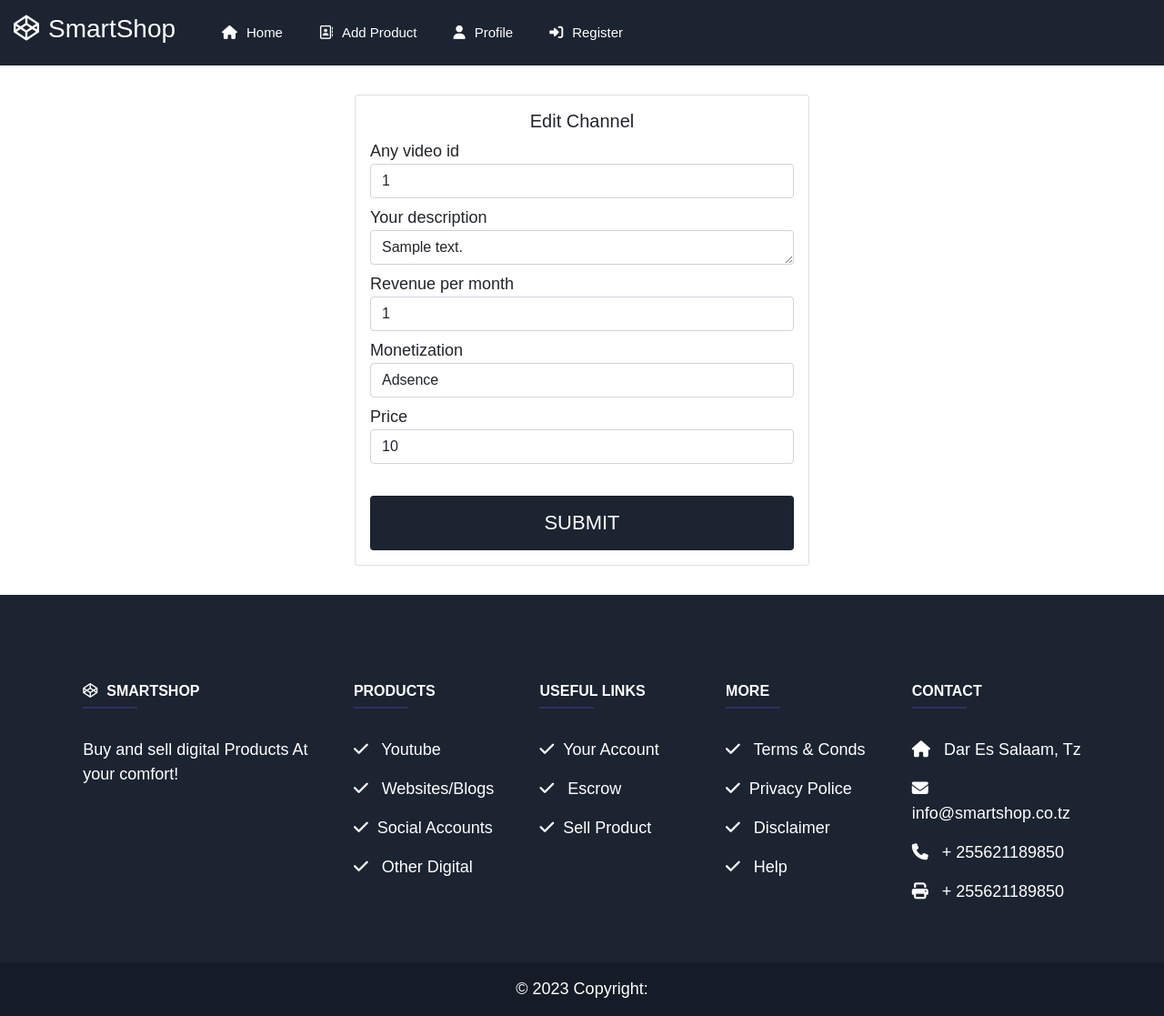
After one commit to hermesgido/digital-marketplace, a Django app: page /edit_youtube_product/1/ in a window 1280 px wide. The commit adds this page. Shown: the whole page at 91% size. Run offline with Django 4.2, Linux system fonts and the light colour scheme; a user stored in the database is signed in; tables that the repository leaves empty hold one stand-in row (values such as "Sample post"); parts of the project's set-up code (start-up, migrations or seed data) failed here and were passed over; some web fonts are replaced.

Commit message:
adede profile details

```diff
--- a/digital/settings.py
+++ b/digital/settings.py
@@ -24,6 +24,8 @@ INSTALLED_APPS = [
     'django.contrib.sessions',
     'django.contrib.messages',
     'django.contrib.staticfiles',
+
+    'django.contrib.humanize',
 
     'youtube',
 ]
@@ -77,7 +79,7 @@ else:
         }
     }
 
-
+LOGIN_URL = '/login/'
 AUTH_PASSWORD_VALIDATORS = [
     {
         'NAME': 'django.contrib.auth.password_validation.UserAttributeSimilarityValidator',
--- /dev/null
+++ b/templates/edit_youtube_product.html
@@ -0,0 +1,56 @@
+{% extends 'snippets/base.html' %}
+{% load static %}
+
+{% block content %}
+<style>
+    @media (min-width: 768px) {
+      /* Styles for screens larger than or equal to 768px width (non-mobile) */
+      .cx {
+        width: 500px;
+      }
+    }
+
+    @media (max-width: 768px) {
+        /* Styles for screens larger than or equal to 768px width (non-mobile) */
+        .cx {
+          width: 400px;
+        }
+      }
+
+      .btn-success2{
+        height: 60px;
+        width: 500px;
+        color: #fff;
+        font-size: 22px;
+        background-color: #1c2331;
+      }
+
+  </style>
+
+
+
+<div class="d-flex justify-content-center align-items-center pg-3 p-3 m-3 hover-shadow">
+    <div class="row no-gutters">
+        <div class="card p-3 cx"">
+            {% include 'snippets/messages.html' %}
+
+            <h5 class="text-center">Edit Channel</h5>
+            <form action="" method="post">
+              {% csrf_token %}
+                {% for field in form %}
+                <div class="form-group mb-2">
+                    <label for="">{{field.label}}</label>
+                    {{field}}
+                </div>
+                {% endfor %}
+                <br>
+                <div class="d-flex justify-content-center">
+                    <button type="submit" class="btn btn-success2">SUBMIT</button>
+                </div>
+            </form>
+        </div>
+    </div>
+</div>
+
+
+{% endblock %}
--- a/templates/snippets/base.html
+++ b/templates/snippets/base.html
@@ -64,7 +64,7 @@
             </ul>
         </div>
     </nav>
-
+{% load humanize %}
 
     {% block content %}
 
--- a/youtube/admin.py
+++ b/youtube/admin.py
@@ -3,3 +3,4 @@ from .models import *
 # Register your models here.
 
 admin.site.register(YoutubeProduct)
+admin.site.register(UserInfo)
--- a/youtube/form.py
+++ b/youtube/form.py
@@ -20,3 +20,8 @@ class YoutubeProductForm(MainForm):
     class Meta:
         model = YoutubeProduct
         fields = ['any_video_id', 'your_description', 'revenue_per_month',  'monetization', 'price',]
+
+class UserInfoForm(MainForm):
+    class Meta:
+        model = UserInfo
+        exclude = ['user']
--- a/youtube/urls.py
+++ b/youtube/urls.py
@@ -4,8 +4,9 @@ from . import views
 
 urlpatterns = [
     path('', views.home, name='home'),
-    path('product/', views.product, name='product'),
+    path('product/<str:id>/', views.product, name='product'),
     path('add_product/', views.add_product, name='add_product'),
+    path('edit_youtube_product/<str:id>/', views.edit_youtube_product, name='edit_youtube_product'),
     path('profile/', views.profile, name='profile'),
     path('login/', views.login_view, name='login'),
     path('register/', views.register_view, name='register'),
--- a/youtube/views.py
+++ b/youtube/views.py
@@ -1,8 +1,9 @@
 from datetime import datetime
 from django.shortcuts import redirect, render
-from youtube.form import YoutubeProductForm
+from youtube.form import UserInfoForm, YoutubeProductForm
 from django.contrib.auth.models import User
 from django.contrib.auth import authenticate, login, logout
+from django.contrib.auth.decorators import login_required
 from django.contrib import messages
 
 
@@ -10,57 +11,6 @@ from googleapiclient.discovery import build
 from googleapiclient.errors import HttpError
 
 from youtube.models import UserInfo, YoutubeProduct
-
-# YOUTUBE_API_KEY = "AIzaSyA0ldDX0J6CYiiDxnyNjlKJo8qy2Z_s3lc"
-
-
-# def get_youtube_client():
-#     return build('youtube', 'v3', developerKey=YOUTUBE_API_KEY)
-
-# youtube = build('youtube', 'v3', developerKey=YOUTUBE_API_KEY)
-
-# def get_channel_id_from_video_id(video_id):
-#     try:
-#         response = youtube.videos().list(
-#             part='snippet',
-#             id=video_id
-#         ).execute()
-#         if 'items' in response and len(response['items']) > 0:
-#             return response['items'][0]['snippet']['channelId']
-#         else:
-#             return None
-#     except HttpError as e:
-#         print('An HTTP error occurred:\n', e)
-
-
-# def get_channel_statistics(youtube, channel_id):
-#     try:
-#         response = youtube.channels().list(
-#             part='statistics,snippet',
-#             id=channel_id
-#         ).execute()
-#         return response['items'][0]
-#     except HttpError as e:
-#         print('An HTTP error occurred:\n', e)
-#     video_id = 'B2G6PppB6RI'
-#     youtube = get_youtube_client()
-#     channel_id = get_channel_id_from_video_id(video_id)
-#     if channel_id:
-#         print('Channel ID:', channel_id)
-#         channel_info = get_channel_statistics(youtube, channel_id)
-
-#         # Extracting variables from channel_info dictionary
-#         channel_snippet = channel_info['snippet']
-#         channel_statistics = channel_info['statistics']
-
-#         # Print the extracted variables
-#         print('Channel Snippet:', channel_snippet)
-#         print('Channel Statistics:', channel_statistics)
-#     else:
-#         print('Channel not found.')
-
-# from googleapiclient.discovery import build
-# from googleapiclient.errors import HttpError
 
 YOUTUBE_API_KEY = "AIzaSyA0ldDX0J6CYiiDxnyNjlKJo8qy2Z_s3lc"
 
@@ -92,12 +42,28 @@ def get_channel_info_from_video_id(video_id):
 
 # Create your views here.
 def home(request):
-    return render(request, 'index.html')
+    channels = YoutubeProduct.objects.all()
 
 
-def product(request):
-    return render(request, 'product.html')
+    context = {'channels': channels}
+    return render(request, 'index.html', context)
 
+
+def product(request, id):
+    channel = YoutubeProduct.objects.get(id=id)
+    context = {'channel': channel}
+    return render(request, 'product.html', context)
+
+
+def parse_iso8601_timestamp(timestamp):
+    try:
+        dt = datetime.fromisoformat(timestamp.replace('Z', '+00:00'))
+        return dt.strftime('%Y-%m-%d %H:%M:%S')
+    except ValueError:
+        return None
+
+
+@login_required
 def add_product(request):
     form = YoutubeProductForm()
     if request.method == 'POST':
@@ -121,7 +87,7 @@ def add_product(request):
                 channel_published_date = channel_info['snippet'].get('publishedAt', None)
                 channel_video_count = channel_info['statistics']['videoCount']
                 channel_custom_url = channel_info['snippet'].get('customUrl', None)
-                thumbnail_default_url = channel_info['snippet']['thumbnails']['default']['url']
+                thumbnail_default_url = channel_info['snippet']['thumbnails']['high']['url']
                 print(f"channel_name:{channel_name}, channel_id:{channel_id}, channel_published_date:\
                     {channel_published_date}, channel_video_count:{channel_video_count}, \
                         channel_custom_url:{channel_custom_url}, thumbnail_default_url:{thumbnail_default_url}, \
@@ -129,10 +95,11 @@ def add_product(request):
                                 channel_category:{channel_category}, subscribers:{subscribers},\
                                     total_views:{total_views}")
 
-
-                datetime_obj = datetime.strptime(channel_published_date, "%Y-%m-%dT%H:%M:%SZ")
-                formatted_date = datetime_obj.strftime("%Y-%m-%d")
-                print(formatted_date)
+                print(f"Date: {channel_published_date}")
+                # datetime_obj = datetime.strptime(channel_published_date, "%Y-%m-%dT%H:%M:%SZ")
+                # formatted_date = datetime_obj.strftime("%Y-%m-%d")
+                formatted_date = parse_iso8601_timestamp(channel_published_date)
+                print(f"Date fom: {formatted_date}")
                 YoutubeProduct.objects.create(
                     channel_id=channel_id,
                     channel_name=channel_name,
@@ -149,7 +116,7 @@ def add_product(request):
                     price = form.cleaned_data["price"],
                     revenue_per_month = form.cleaned_data["revenue_per_month"],
                     any_video_id = form.cleaned_data["any_video_id"],
-                    monetization = form.cleaned_data["monetization"]
+                    monetization = form.cleaned_data["monetization"],
                     )
 
             else:
@@ -164,13 +131,95 @@ def add_product(request):
     context = {'form': form}
     return render(request, 'add_product.html', context)
 
-def profile(request):
-    form = YoutubeProductForm()
+@login_required
+def edit_youtube_product(request, id):
+    current_channel = YoutubeProduct.objects.get(id=id)
+    form = YoutubeProductForm(instance = current_channel)
     if request.method == 'POST':
-        form = YoutubeProductForm(request.POST)
+        form = YoutubeProductForm(request.POST, instance = current_channel)
+        if form.is_valid():
+            data = form.save(commit=False)
+            video_id = form.cleaned_data['any_video_id']
+            channel_info = get_channel_info_from_video_id(video_id)
+            if channel_info:
+                print('Channel ID:', channel_info['id'])
+                print('Channel Snippet:', channel_info['snippet'])
+                print('Channel Statistics:', channel_info['statistics'])
+                # Extracting data from channel_info dictionary
+                channel_name = channel_info['snippet']['title']
+                channel_id = channel_info['id']
+                total_views = channel_info['statistics']['viewCount']
+                subscribers = channel_info['statistics']['subscriberCount']
+                channel_category = channel_info['snippet'].get('categoryId', None)
+                channel_description = channel_info['snippet'].get('description', None)
+                channel_country = channel_info['snippet'].get('country', None)
+                channel_published_date = channel_info['snippet'].get('publishedAt', None)
+                channel_video_count = channel_info['statistics']['videoCount']
+                channel_custom_url = channel_info['snippet'].get('customUrl', None)
+                thumbnail_default_url = channel_info['snippet']['thumbnails']['high']['url']
+                ##thumbnail_default_url = channel_info['snippet']['thumbnails']['default']['url']
+                print(f"channel_name:{channel_name}, channel_id:{channel_id}, channel_published_date:\
+                    {channel_published_date}, channel_video_count:{channel_video_count}, \
+                        channel_custom_url:{channel_custom_url}, thumbnail_default_url:{thumbnail_default_url}, \
+                            channel_country:{channel_country}, channel_description:{channel_description}, \
+                                channel_category:{channel_category}, subscribers:{subscribers},\
+                                    total_views:{total_views}")
 
 
+                datetime_obj = datetime.strptime(channel_published_date, "%Y-%m-%dT%H:%M:%SZ")
+                formatted_date = datetime_obj.strftime("%Y-%m-%d")
+                print(formatted_date)
+
+                current_channel.channel_id = channel_id
+                current_channel.channel_name = channel_name
+                current_channel.views = total_views
+                current_channel.subscibers = subscribers
+                current_channel.category = channel_category
+                current_channel.description = channel_description
+                current_channel.channel_country = channel_country
+                current_channel.started_date = formatted_date
+                current_channel.total_video_number = channel_video_count
+                current_channel.channel_custom_url = channel_custom_url
+                current_channel.thumbnail_default_url = thumbnail_default_url
+                current_channel.your_description = form.cleaned_data["your_description"]
+                current_channel.price = form.cleaned_data["price"]
+                current_channel.revenue_per_month = form.cleaned_data["revenue_per_month"]
+                current_channel.any_video_id = form.cleaned_data["any_video_id"]
+                current_channel.monetization = form.cleaned_data["monetization"]
+                current_channel.save()
+                messages.success(request, "Channel updated successfully")
+                return redirect(profile)
+            else:
+                print('Channel not found.')
+                messages.error(request, "Channel not found enter valid video id")
+                form = YoutubeProductForm()
+                return redirect(add_product)
+        else:
+            form = YoutubeProductForm(instance = current_channel)
+            messages.error(request, "Form not valid")
     context = {'form': form}
+
+    return render(request, 'edit_youtube_product.html', context)
+
+
+
+
+
+@login_required
+def profile(request):
+    your_products = YoutubeProduct.objects.all()
+    form = UserInfoForm(instance=request.user.userinfo)
+    if request.method == 'POST':
+        form = UserInfoForm(request.POST, instance=request.user.userinfo)
+        if form.is_valid():
+            form.save()
+            messages.success(request, "Profile Updated successfully")
+            return redirect(profile)
+        else:
+            messages.error(request, f"ERROR: {form.errors}")
+            form = UserInfoForm(instance=request.user.userinfo)
+
+    context = {'form': form, 'your_products':your_products}
     return render(request, 'profile.html', context)
 
 
```
Also changed, not shown: ee.py (added, +50 -0 lines), templates/index.html (+25 -11 lines), templates/product.html (+34 -13 lines), templates/profile.html (+68 -104 lines), youtube/models.py (+18 -1 lines), youtube/migrations/0003_userinfo_country_userinfo_display_price.py (added), youtube/migrations/0004_alter_youtubeproduct_started_date.py (added).
